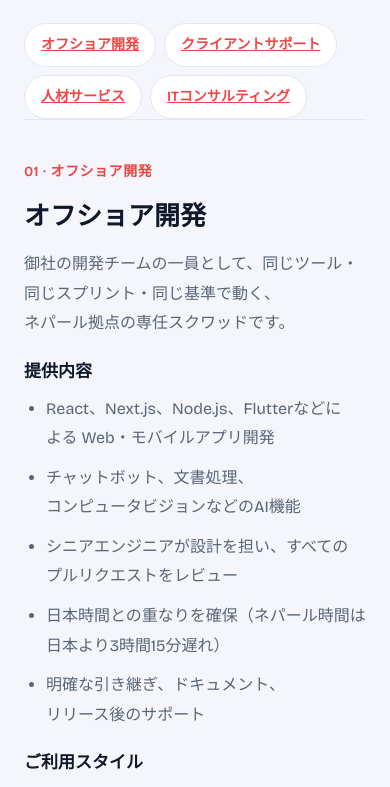
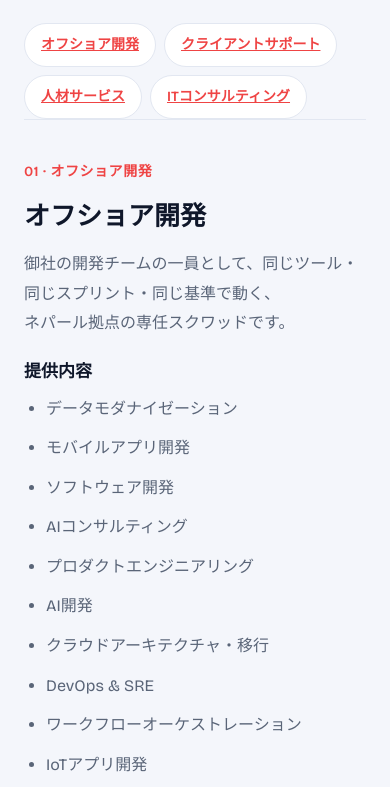
Before and after one commit to arjun33lama-sketch/rynextech, a website: page services.html in a window 390 px wide. Shown: the part 280-1067 px from the top of the page. Drawn offline with nearby package versions, Linux system fonts and the light colour scheme.

Commit message:
feat: update offshore development service offerings
Replace legacy service descriptions with an expanded list of core capabilities including data modernization, AI development, and cloud infrastructure to better reflect current service offerings.

```diff
--- a/services.html
+++ b/services.html
@@ -40,11 +40,16 @@
 <p class="lead" data-rx-en="Dedicated Nepal-based squads that work as an extension of your in-house team, in your tools, your sprints and your standards." data-rx-ja="御社の開発チームの一員として、同じツール・同じスプリント・同じ基準で動く、ネパール拠点の専任スクワッドです。">Dedicated Nepal-based squads that work as an extension of your in-house team, in your tools, your sprints and your standards.</p>
 <h3 data-rx-en="What you get" data-rx-ja="提供内容">What you get</h3>
 <ul>
-<li data-rx-en="Web and mobile apps built with React, Next.js, Node.js, Flutter and more" data-rx-ja="React、Next.js、Node.js、Flutterなどによる Web・モバイルアプリ開発">Web and mobile apps built with React, Next.js, Node.js, Flutter and more</li>
-<li data-rx-en="AI features such as chatbots, document processing and computer vision" data-rx-ja="チャットボット、文書処理、コンピュータビジョンなどのAI機能">AI features such as chatbots, document processing and computer vision</li>
-<li data-rx-en="Senior engineer owns architecture and reviews every pull request" data-rx-ja="シニアエンジニアが設計を担い、すべてのプルリクエストをレビュー">Senior engineer owns architecture and reviews every pull request</li>
-<li data-rx-en="Overlap with Japan hours (NPT is only 3h 15m behind JST)" data-rx-ja="日本時間との重なりを確保（ネパール時間は日本より3時間15分遅れ）">Overlap with Japan hours (NPT is only 3h 15m behind JST)</li>
-<li data-rx-en="Clear handover, documentation and post-launch support" data-rx-ja="明確な引き継ぎ、ドキュメント、リリース後のサポート">Clear handover, documentation and post-launch support</li>
+<li data-rx-en="Data Modernization" data-rx-ja="データモダナイゼーション">Data Modernization</li>
+<li data-rx-en="Mobile App Development" data-rx-ja="モバイルアプリ開発">Mobile App Development</li>
+<li data-rx-en="Software Development" data-rx-ja="ソフトウェア開発">Software Development</li>
+<li data-rx-en="AI Consulting" data-rx-ja="AIコンサルティング">AI Consulting</li>
+<li data-rx-en="Product Engineering" data-rx-ja="プロダクトエンジニアリング">Product Engineering</li>
+<li data-rx-en="AI Development" data-rx-ja="AI開発">AI Development</li>
+<li data-rx-en="Cloud Architecture &amp; Migration" data-rx-ja="クラウドアーキテクチャ・移行">Cloud Architecture &amp; Migration</li>
+<li data-rx-en="DevOps &amp; SRE" data-rx-ja="DevOps &amp; SRE">DevOps &amp; SRE</li>
+<li data-rx-en="Workflow Orchestration" data-rx-ja="ワークフローオーケストレーション">Workflow Orchestration</li>
+<li data-rx-en="IoT App Development" data-rx-ja="IoTアプリ開発">IoT App Development</li>
 </ul>
 <h3 data-rx-en="How we can work together" data-rx-ja="ご利用スタイル">How we can work together</h3>
 <ul>
```
Also changed, not shown: index.html (+13 -2 lines).
